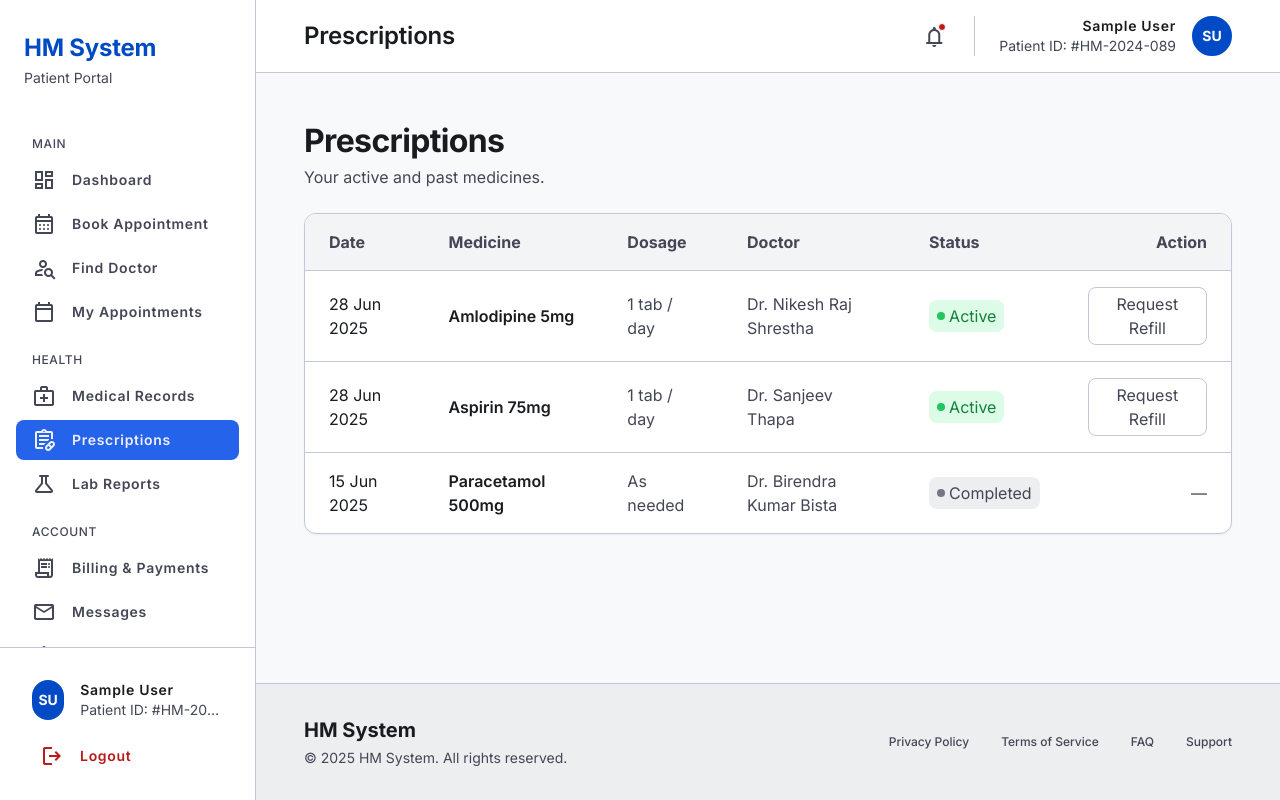
After one commit to KirtanKayastha/hospital-management-system, a Django app: page /patient/prescriptions/ in a window 1280 px wide. The commit adds this page. Run offline with Django 4.2, Linux system fonts and the light colour scheme; the visitor is signed in with stand-in values (Sample User, id 1); parts of the project's set-up code (start-up, migrations or seed data) failed here and were passed over; some libraries are stand-ins or nearby versions.

Commit message:
feat: patient dashboard progress - Roshan Ansari

```diff
--- a/hospital/settings.py
+++ b/hospital/settings.py
@@ -84,3 +84,5 @@ STATIC_URL = '/static/'
 STATICFILES_DIRS = [BASE_DIR / "static"]
 
 DEFAULT_AUTO_FIELD = 'django.db.models.BigAutoField'
+LOGIN_URL = '/patient/login/'
+LOGIN_REDIRECT_URL = '/patient/'
--- a/hospital/urls.py
+++ b/hospital/urls.py
@@ -3,5 +3,6 @@ from django.urls import path, include
 
 urlpatterns = [
     path('admin/', admin.site.urls),
+    path('', include('auth_kirtan.urls')),
     path('patient/', include('patient_roshan.urls', namespace='patient_roshan')),
 ]
--- /dev/null
+++ b/patient_roshan/admin.py
@@ -0,0 +1 @@
+from django.contrib import admin
--- a/patient_roshan/templates/patient_roshan/base.html
+++ b/patient_roshan/templates/patient_roshan/base.html
@@ -156,9 +156,11 @@
                       {% if active_page == 'records' %}bg-primary-container text-on-primary-container{% else %}text-on-surface-variant hover:bg-surface-container{% endif %}">
                 <span class="material-symbols-outlined">medical_services</span>Medical Records
             </a>
-            <div class="flex items-center gap-md px-md py-sm rounded-lg text-on-surface-variant font-label-md text-label-md">
-                <span class="material-symbols-outlined">prescriptions</span>Prescriptions
-            </div>
+            <a href="{% url 'patient_roshan:prescriptions' %}"
+   class="flex items-center gap-md px-md py-sm rounded-lg font-label-md text-label-md transition-colors
+          {% if active_page == 'prescriptions' %}bg-primary-container text-on-primary-container{% else %}text-on-surface-variant hover:bg-surface-container{% endif %}">
+    <span class="material-symbols-outlined">prescriptions</span>Prescriptions
+</a>
             <a href="{% url 'patient_roshan:lab_reports' %}"
                class="flex items-center gap-md px-md py-sm rounded-lg font-label-md text-label-md transition-colors
                       {% if active_page == 'labreports' %}bg-primary-container text-on-primary-container{% else %}text-on-surface-variant hover:bg-surface-container{% endif %}">
--- /dev/null
+++ b/patient_roshan/templates/patient_roshan/prescriptions.html
@@ -0,0 +1,67 @@
+{% extends 'patient_roshan/base.html' %}
+{% block title %}Prescriptions{% endblock %}
+{% block page_title %}Prescriptions{% endblock %}
+
+{% block content %}
+{% with active_page='prescriptions' %}
+
+<div class="flex flex-col md:flex-row md:items-end justify-between gap-md mb-lg">
+    <div>
+        <h1 class="font-headline-lg text-headline-lg text-on-surface">Prescriptions</h1>
+        <p class="font-body-md text-on-surface-variant mt-xs">Your active and past medicines.</p>
+    </div>
+</div>
+
+<section class="bg-surface-container-lowest rounded-xl shadow-sm border border-outline-variant overflow-hidden">
+    <div class="overflow-x-auto">
+        <table class="w-full text-left border-collapse">
+            <thead>
+                <tr class="bg-surface-container-low border-b border-outline-variant">
+                    <th class="px-lg py-md font-label-md text-on-surface-variant">Date</th>
+                    <th class="px-lg py-md font-label-md text-on-surface-variant">Medicine</th>
+                    <th class="px-lg py-md font-label-md text-on-surface-variant">Dosage</th>
+                    <th class="px-lg py-md font-label-md text-on-surface-variant">Doctor</th>
+                    <th class="px-lg py-md font-label-md text-on-surface-variant">Status</th>
+                    <th class="px-lg py-md font-label-md text-on-surface-variant text-right">Action</th>
+                </tr>
+            </thead>
+            <tbody class="divide-y divide-outline-variant">
+                {% for p in prescriptions %}
+                <tr class="hover:bg-surface-bright transition-colors">
+                    <td class="px-lg py-md font-body-sm text-on-surface">{{ p.date }}</td>
+                    <td class="px-lg py-md font-body-md font-semibold text-on-surface">{{ p.medicine }}</td>
+                    <td class="px-lg py-md font-body-sm text-on-surface-variant">{{ p.dosage }}</td>
+                    <td class="px-lg py-md font-body-sm text-on-surface-variant">{{ p.doctor }}</td>
+                    <td class="px-lg py-md">
+                        {% if p.status == 'Active' %}
+                            <span class="inline-flex items-center gap-xs px-sm py-xs bg-green-100 text-green-700 rounded-lg font-label-sm">
+                                <span class="w-2 h-2 rounded-full bg-green-500"></span>Active
+                            </span>
+                        {% else %}
+                            <span class="inline-flex items-center gap-xs px-sm py-xs bg-surface-container text-on-surface-variant rounded-lg font-label-sm">
+                                <span class="w-2 h-2 rounded-full bg-outline"></span>{{ p.status }}
+                            </span>
+                        {% endif %}
+                    </td>
+                    <td class="px-lg py-md text-right">
+                        {% if p.status == 'Active' %}
+                        <button class="px-md py-xs border border-outline-variant rounded-lg font-label-sm hover:bg-surface-container text-on-surface-variant transition-colors">
+                            Request Refill
+                        </button>
+                        {% else %}
+                        <span class="text-on-surface-variant font-body-sm">—</span>
+                        {% endif %}
+                    </td>
+                </tr>
+                {% empty %}
+                <tr>
+                    <td colspan="6" class="px-lg py-xl text-center font-body-sm text-on-surface-variant">No prescriptions found.</td>
+                </tr>
+                {% endfor %}
+            </tbody>
+        </table>
+    </div>
+</section>
+
+{% endwith %}
+{% endblock %}
--- a/patient_roshan/urls.py
+++ b/patient_roshan/urls.py
@@ -4,6 +4,7 @@ from . import views
 app_name = 'patient_roshan'
 
 urlpatterns = [
+path('login/', views.patient_login, name='login'),
     path('logout/', views.patient_logout, name='logout'),
     path('', views.dashboard, name='dashboard'),
     path('book/', views.book_appointment, name='book_appointment'),
@@ -17,4 +18,5 @@ urlpatterns = [
     path('profile/', views.profile, name='profile'),
     path('profile/emergency-contact/', views.update_emergency_contact, name='update_emergency_contact'),
     path('profile/change-password/', views.change_password, name='change_password'),
+    path('prescriptions/', views.prescriptions, name='prescriptions'),
 ]
--- a/patient_roshan/views.py
+++ b/patient_roshan/views.py
@@ -5,8 +5,22 @@ from django.contrib.auth import logout as auth_logout
 
 def patient_logout(request):
     auth_logout(request)
-    return redirect('/admin/login/')
-
+    return redirect('/patient/login/')
+def patient_login(request):
+    if request.user.is_authenticated:
+        return redirect('patient_roshan:dashboard')
+    error = None
+    if request.method == 'POST':
+        from django.contrib.auth import authenticate, login
+        username = request.POST.get('username')
+        password = request.POST.get('password')
+        user = authenticate(request, username=username, password=password)
+        if user is not None:
+            login(request, user)
+            return redirect('patient_roshan:dashboard')
+        else:
+            error = 'Invalid username or password.'
+    return render(request, 'patient_roshan/login.html', {'error': error})
 
 # Real Nepali doctors from Neuro Hospital, Clinic One, OM Hospital - Kathmandu
 DOCTORS = [
@@ -131,6 +145,16 @@ def dashboard(request):
 @login_required
 def book_appointment(request):
     if request.method == 'POST':
+        from .models import Appointment
+        Appointment.objects.create(
+            patient=request.user,
+            doctor_name=request.POST.get('doctor_name', 'Unknown'),
+            department=request.POST.get('department', 'Unknown'),
+            date=request.POST.get('appointment_date'),
+            time=request.POST.get('appointment_time'),
+            reason=request.POST.get('reason'),
+            status='Pending'
+        )
         messages.success(request, 'Appointment booked successfully!')
         return redirect('patient_roshan:my_appointments')
 
@@ -189,12 +213,8 @@ def find_doctor(request):
 
 @login_required
 def my_appointments(request):
-    appointments = [
-        {'id': 1, 'date': '12 Jul 2025', 'time': '09:00 AM', 'doctor_initials': 'NRS', 'doctor_name': 'Dr. Nikesh Raj Shrestha', 'department': 'Cardiology', 'status': 'Confirmed'},
-        {'id': 2, 'date': '18 Jul 2025', 'time': '10:30 AM', 'doctor_initials': 'BKB', 'doctor_name': 'Dr. Birendra Kumar Bista', 'department': 'Neurology', 'status': 'Pending'},
-        {'id': 3, 'date': '24 Jun 2025', 'time': '08:30 AM', 'doctor_initials': 'NKK', 'doctor_name': 'Prof. Dr. Navin Kumar Karna', 'department': 'Orthopedics', 'status': 'Completed'},
-        {'id': 4, 'date': '10 Jun 2025', 'time': '05:00 PM', 'doctor_initials': 'ST', 'doctor_name': 'Dr. Sanjeev Thapa', 'department': 'Cardiology', 'status': 'Cancelled'},
-    ]
+    from .models import Appointment
+    appointments = Appointment.objects.filter(patient=request.user)
     status_filters = [
         {'label': 'All', 'value': ''},
         {'label': 'Confirmed', 'value': 'Confirmed'},
@@ -323,3 +343,16 @@ def change_password(request):
     if request.method == 'POST':
         messages.success(request, 'Password updated successfully.')
     return redirect('patient_roshan:profile')
+
+@login_required
+def prescriptions(request):
+    prescriptions = [
+        {'date': '28 Jun 2025', 'medicine': 'Amlodipine 5mg', 'dosage': '1 tab / day', 'doctor': 'Dr. Nikesh Raj Shrestha', 'status': 'Active'},
+        {'date': '28 Jun 2025', 'medicine': 'Aspirin 75mg', 'dosage': '1 tab / day', 'doctor': 'Dr. Sanjeev Thapa', 'status': 'Active'},
+        {'date': '15 Jun 2025', 'medicine': 'Paracetamol 500mg', 'dosage': 'As needed', 'doctor': 'Dr. Birendra Kumar Bista', 'status': 'Completed'},
+    ]
+    context = {
+        'active_page': 'prescriptions',
+        'prescriptions': prescriptions,
+    }
+    return render(request, 'patient_roshan/prescriptions.html', context)
```
Also changed, not shown: patient_roshan/models.py (+24 -0 lines), patient_roshan/templates/patient_roshan/billing.html (added, +88 -0 lines), patient_roshan/templates/patient_roshan/book_appointment.html (+51 -24 lines), patient_roshan/templates/patient_roshan/login.html (added, +43 -0 lines), patient_roshan/migrations/0001_initial.py (added).
